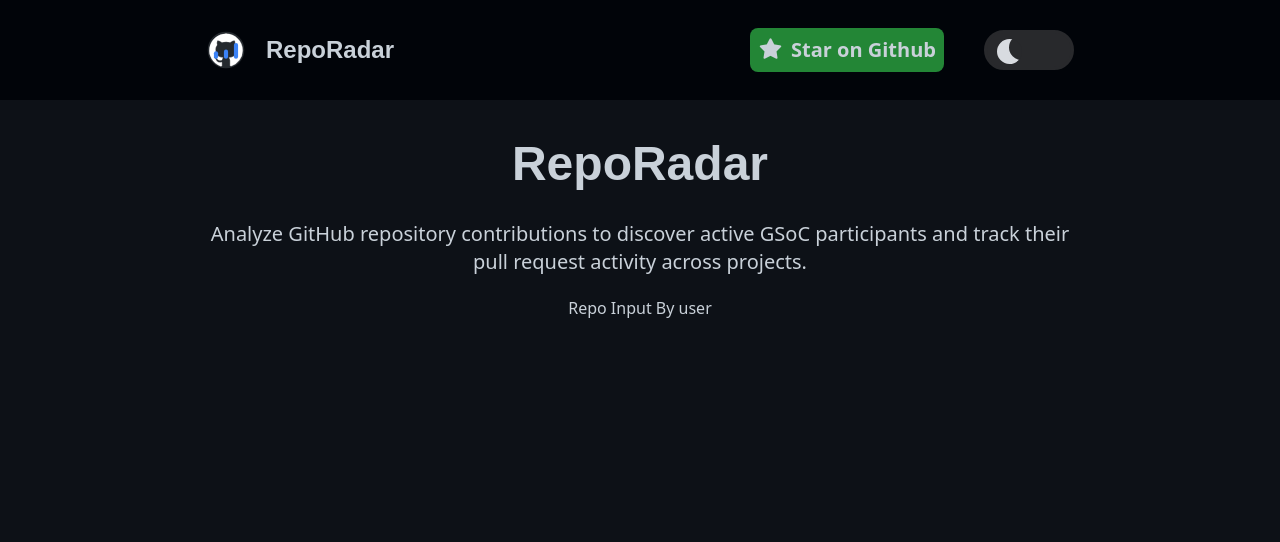
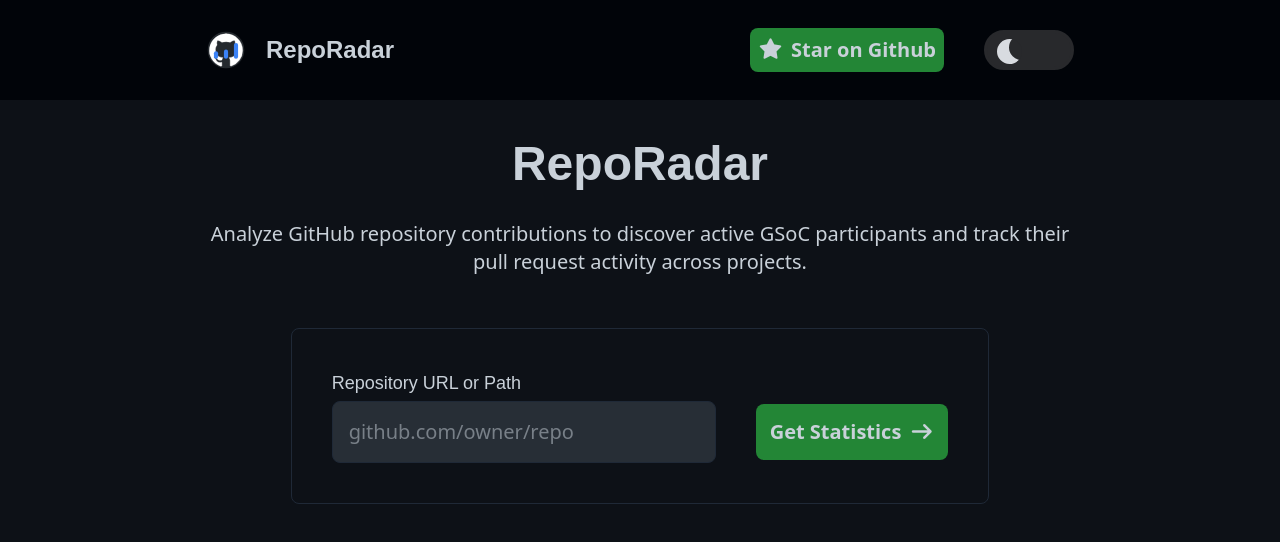
Before and after one commit to prajna7jain/GitScope, a React (Vite) app: page / in a window 1280 px wide. Shown: the top 542 px of the page. Built offline with nearby package versions, Linux system fonts and the light colour scheme.

Commit message:
Code update

```diff
--- a/src/components/RepoInput.jsx
+++ b/src/components/RepoInput.jsx
@@ -1,7 +1,25 @@
-export default function RepoInput() {
+export default function RepoInput({ setRepo }) {
+
+    const submit = (event) =>{
+        event.preventDefault();
+    }
+
     return (
-        <main>
-            Repo Input By user
+        <main className="border border-[#1f2937] rounded-lg  h-auto p-10 m-8">
+            <h1 className="text-lg mb-1">Repository URL or Path</h1>
+            <form className="flex items-center justify-around w-full gap-10" onSubmit={submit}>
+                <div id="repo-name" className="flex flex-col gap-4">
+                    <input type="text" className="border border-[#1f2937] p-4 w-[30vw] bg-[#272e36] rounded-lg text-xl"
+                    placeholder="github.com/owner/repo"
+                    onChange={(e)=> setRepo(e.target.value)}
+                    required
+                    />
+                </div>
+                <button id="statisticsBtn" type="submit" className="w-max h-fit p-3.5 text-xl font-semibold flex items-center gap-2 rounded-lg group cursor-pointer">
+                    <span>Get Statistics</span>
+                    <i className="fa-solid fa-arrow-right group-hover:translate-x-2 transition-all duration-300"></i>
+                </button>
+            </form>
         </main>
     )
 }
--- a/src/pages/Home.jsx
+++ b/src/pages/Home.jsx
@@ -1,11 +1,16 @@
+import { useState } from "react";
 import Info from "../components/Info"
 import RepoInput from "../components/RepoInput"
+import RepoResult from "./RepoResult";
 
 export default function Home() {
+    const [repo, setRepo] = useState("");
+
     return(
         <main className="w-full h-auto flex flex-col justify-center items-center gap-2 p-10">
             <Info />
-            <RepoInput />
+            <RepoInput setRepo={setRepo}/>
+            <RepoResult repo={repo} setRepo={setRepo}/>
         </main>
     )
 }
--- /dev/null
+++ b/src/pages/RepoResult.jsx
@@ -0,0 +1,7 @@
+export default function RepoResult({ repo, setRepo}) {
+    return(
+        <main>
+            {repo}
+        </main>
+    )
+}
```
Also changed, not shown: Assests/nodata.svg (added).
